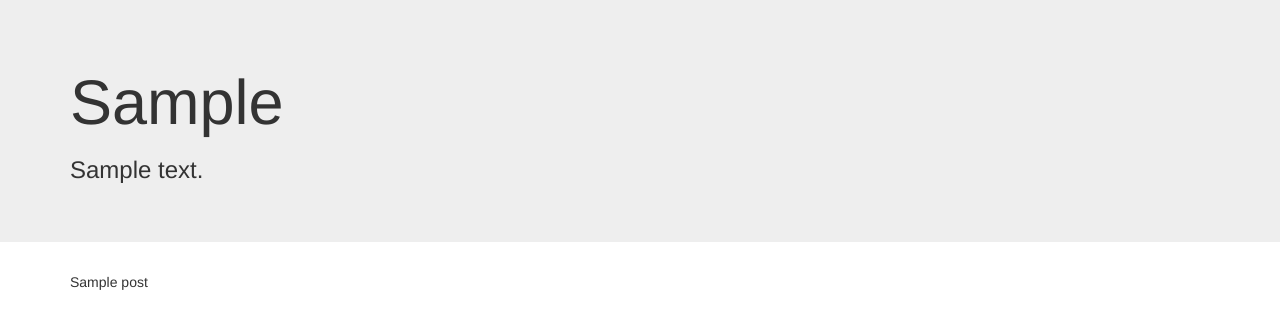
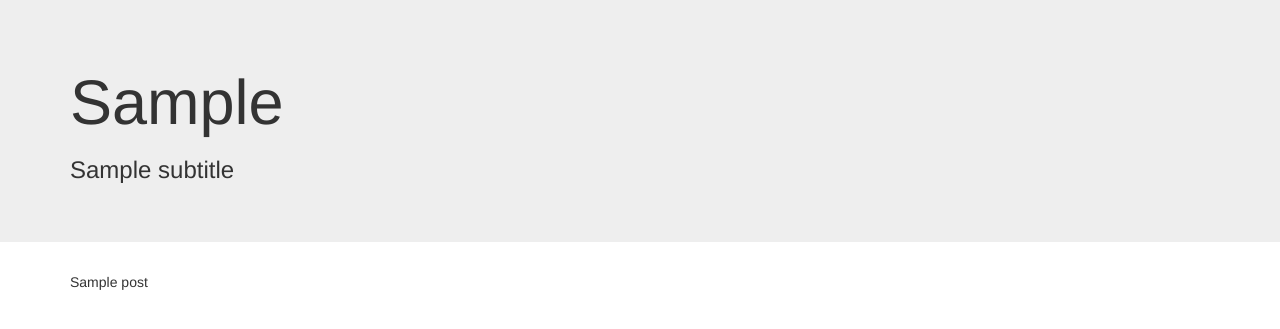
Before and after one commit to andysmk2/HelloBlog, a Django app: template News/templates/index.html in a window 1280 px wide. Shown: the top 329 px of the page. Run offline with Django 3.2, Linux system fonts and the light colour scheme; the template is opened without the code that fills it: most values are stand-ins (such as "Sample title", 1, 10 or a date in 2020); parts of the project's set-up code (start-up, migrations or seed data) failed here and were passed over; some libraries are stand-ins or nearby versions.

Commit message:
add subtitle

```diff
--- a/News/templates/base.html
+++ b/News/templates/base.html
@@ -3,7 +3,7 @@
 <head>
     <meta charset="UTF-8">
     <title>{% block title %}{% endblock %}</title>
-    <!-- Latest compiled and minified CSS -->
+ <!-- Latest compiled and minified CSS -->
 <link rel="stylesheet" href="https://maxcdn.bootstrapcdn.com/bootstrap/3.3.6/css/bootstrap.min.css" integrity="sha384-1q8mTJOASx8j1Au+a5WDVnPi2lkFfwwEAa8hDDdjZlpLegxhjVME1fgjWPGmkzs7" crossorigin="anonymous">
 
 <!-- Optional theme -->
@@ -17,7 +17,7 @@
 <div class="jumbotron">
 <div class="container">
 <h1>{% block h1 %}{% endblock %}</h1>
-  <h3>{% block content %}{% endblock %}</h3>
+  <h3>{% block subtitle %}{% endblock %}</h3>
 </div>
 </div>
 <div class="container">
--- a/News/templates/index.html
+++ b/News/templates/index.html
@@ -2,7 +2,7 @@
 
 {% block title %} {{ title }} {% endblock %}
 {% block h1 %} {{ h1 }} {% endblock %}
-{% block content %} {{ content }} {% endblock %}
+{% block subtitle %} {{ subtitle }} {% endblock %}
 {% block text %}
 {% for post in post_list %}
         <div class="col-md-4">
```
Also changed, not shown: News/views.py (+0 -4 lines).
